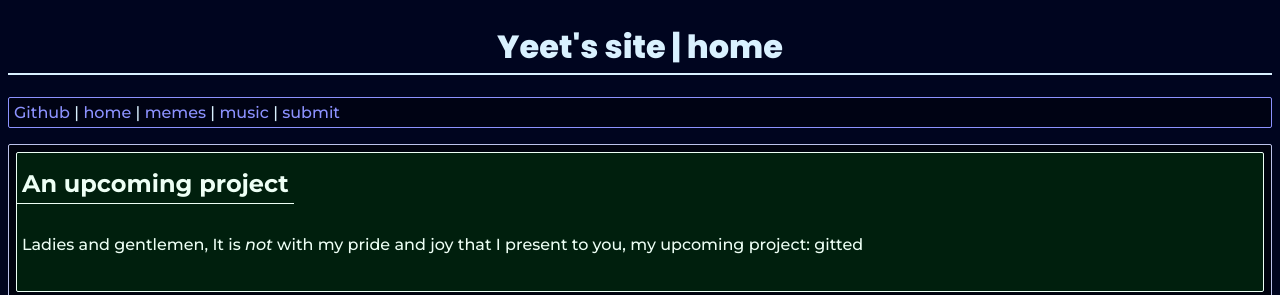
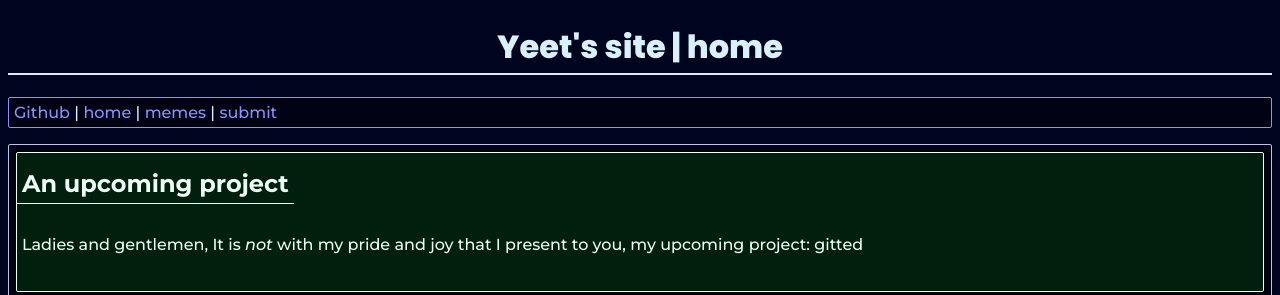
Before and after one commit to yeetssite/yeetssite.github.io, a Jekyll site: the page built from index.html, in a window 1280 px wide. Shown: the top 295 px of the page. Built offline with Jekyll 4.4.1, drawn with Linux system fonts in a browser that asks for light colours; some web fonts are replaced; a script that is not in the unit is left out.

Commit message:
Update default.html

```diff
--- a/_layouts/default.html
+++ b/_layouts/default.html
@@ -19,7 +19,8 @@
 	</head>
 	<body>
 		<header>
-			<h1 class="logo" id="timelogo">{{ site.title }} | {{ page.title }}</h1>                                                                                                                                                                                         <p class="linkbar"><a href="https://github.com/yeetssite">Github</a> | <a href="https://yeetssite.github.io">home</a> | <a href="https://yeetssite.github.io/memes/"> memes </a> | <a href="https://yeetsite.github.io/LolVECTORED!!">music</a> | <a href="mailto:itsyeetsup@gmail.com?subject=I%20wanna%20submit%20a%20meme"> submit </a></p>
+			<h1 class="logo" id="timelogo">{{ site.title }} | {{ page.title }}</h1>
+			<p class="linkbar"><a href="https://github.com/yeetssite">Github</a> | <a href="https://yeetssite.github.io">home</a> | <a href="https://yeetssite.github.io/memes/"> memes </a> | <a href="mailto:itsyeetsup@gmail.com?subject=I%20wanna%20submit%20a%20meme"> submit </a></p>
 
 		</header>
     		{{ content }}
```
